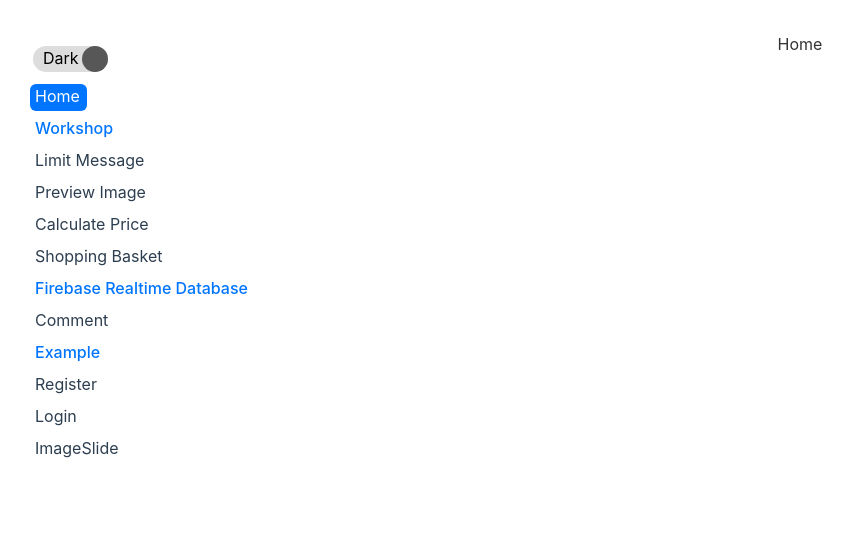
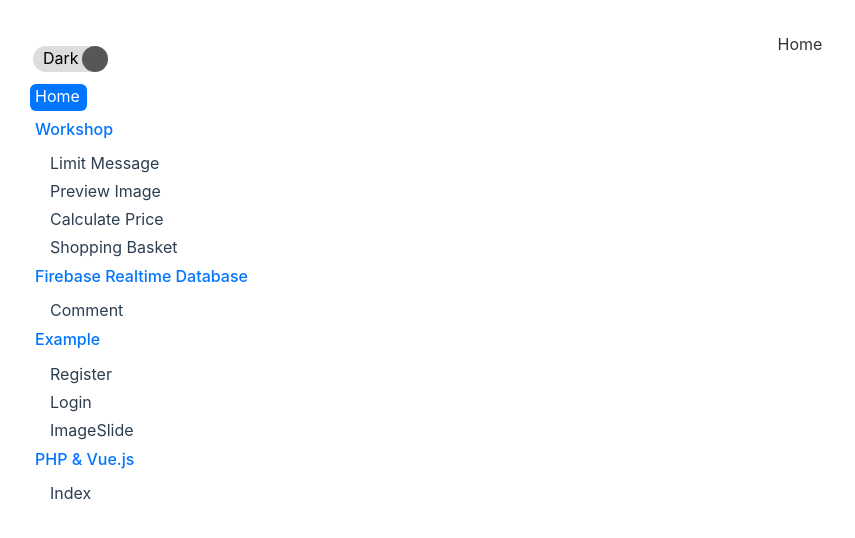
Before and after one commit to warawrp/vue-workshop, a Vue app: page / in a window 1280 px wide. Shown: the top 538 px of the page, without its empty margins (0-855 px from the left). Built offline with nearby package versions, Linux system fonts and the light colour scheme.

Commit message:
16:49 181263

```diff
--- a/src/App.vue
+++ b/src/App.vue
@@ -20,17 +20,68 @@
 
               <div class="col-12 my-1"><router-link class="routerLink" to="/">Home</router-link></div>
               <!-- <div class="col-12"><router-link to="/about">About</router-link></div> -->
-              <div class="col-12 my-1"><p class="headerMenu">Workshop</p></div>
+              <div class="col-12 my-1">
+
+                <div id="accordion">
+                  <div>
+                    <div id="headingOne">
+                      <h5 class="mb-0">
+                        <label data-toggle="collapse" data-target="#collapseOne" aria-expanded="true" aria-controls="collapseOne">
+                          <p class="headerMenu">Workshop</p>
+                        </label>
+                      </h5>
+                    </div>
+                    <div id="collapseOne" class="collapse show" aria-labelledby="headingOne" data-parent="#accordion">
                       <div class="col-12 my-1"><router-link class="routerLink" to="/limitmessage">Limit Message</router-link></div>
                       <div class="col-12 my-1"><router-link class="routerLink" to="/previewimage">Preview Image</router-link></div>
                       <div class="col-12 my-1"><router-link class="routerLink" to="/calculateprice">Calculate Price</router-link></div>
                       <div class="col-12 my-1"><router-link class="routerLink" to="/shoppingbasket">Shopping Basket</router-link></div>
-              <div class="col-12 my-1"><p class="headerMenu">Firebase Realtime Database</p></div>
+                    </div>
+                  </div>
+
+                  <div>
+                    <div id="headingTwo">
+                      <h5 class="mb-0">
+                        <label class="collapsed" data-toggle="collapse" data-target="#collapseTwo" aria-expanded="true" aria-controls="collapseTwo">
+                          <p class="headerMenu">Firebase Realtime Database</p>
+                        </label>
+                      </h5>
+                    </div>
+                    <div id="collapseTwo" class="collapse show" aria-labelledby="headingTwo" data-parent="#accordion">
                       <div class="col-12 my-1"><router-link class="routerLink" to="/comment">Comment</router-link></div>
-              <div class="col-12 my-1"><p class="headerMenu">Example</p></div>
+                    </div>
+                  </div>
+
+                  <div>
+                    <div id="headingTree">
+                      <h5 class="mb-0">
+                        <label class="collapsed" data-toggle="collapse" data-target="#collapseTree" aria-expanded="true" aria-controls="collapseTree">
+                          <p class="headerMenu">Example</p>
+                        </label>
+                      </h5>
+                    </div>
+                    <div id="collapseTree" class="collapse show" aria-labelledby="headingTree" data-parent="#accordion">
                       <div class="col-12 my-1"><router-link class="routerLink" to="/register">Register</router-link></div>
                       <div class="col-12 my-1"><router-link class="routerLink" to="/login">Login</router-link></div>
                       <div class="col-12 my-1"><router-link class="routerLink" to="/imageSlide">ImageSlide</router-link></div>
+                    </div>
+                  </div>
+
+                  <div>
+                    <div id="headingFour">
+                      <h5 class="mb-0">
+                        <label class="collapsed" data-toggle="collapse" data-target="#collapseFour" aria-expanded="true" aria-controls="collapseFour">
+                          <p class="headerMenu">PHP & Vue.js</p>
+                        </label>
+                      </h5>
+                    </div>
+                    <div id="collapseFour" class="collapse show" aria-labelledby="headingFour" data-parent="#accordion">
+                      <div class="col-12 my-1"><router-link class="routerLink" to="/index">Index</router-link></div>
+                    </div>
+                  </div>
+
+                </div>
+              </div>
             </div>
           </div>
           <div class="col-9">
@@ -63,10 +114,20 @@
 
 
 <style>
-  @import './assets/css/darktheme.css';
-  @import './assets/css/lighttheme.css';
+  @import './css/darktheme.css';
+  @import './css/lighttheme.css';
 .iconTheme{
   cursor: pointer;
   padding-left: 20px;
 }
+
+.card{
+  background: none;
+  border:#fff 1px solid;
+}
+
+.card .card-header{
+  background: none;
+  border:none;
+}
 </style>
--- a/src/assets/css/lighttheme.css
+++ b/src/css/lighttheme.css
@@ -30,12 +30,13 @@
     min-height: 100vh;
 }
 
-
 .headerMenu{
     font-weight:500;
     color:#0075ff;
     margin: 0;
     padding-left: 5px;
+    font-size: 16px;
+    cursor: pointer !important;
 }
 
 .btn-dark2{
--- /dev/null
+++ b/src/js/app.js
@@ -0,0 +1,13 @@
+
+export default {
+    name: 'index',
+    data(){
+        return{
+            message: 'Hello Vue!',
+            from:{
+                fname: "",
+                lname: ""
+            }
+        }
+    }
+}
--- a/src/router/index.js
+++ b/src/router/index.js
@@ -10,6 +10,7 @@ import ShoppingBasket from "../views/ShoppingBasket.vue";
 import Register from "../views/Register.vue";
 import Login from "../views/Login.vue";
 import VueSlickCarousel from "../views/ImageSlide.vue";
+import Index from "../views/Index.vue";
 
 Vue.use(VueRouter);
 
@@ -70,6 +71,11 @@ const routes = [
     path: "/imageslide",
     name: "ImageSlide",
     component: VueSlickCarousel
+  },
+  {
+    path: "/index",
+    name: "Index",
+    component: Index
   }
 ];
 
--- a/src/views/ImageSlide.vue
+++ b/src/views/ImageSlide.vue
@@ -13,8 +13,6 @@
   import 'vue-slick-carousel/dist/vue-slick-carousel.css'
   // optional style for arrows & dots
   import 'vue-slick-carousel/dist/vue-slick-carousel-theme.css'
-  import '@fortawesome/fontawesome-free/css/all.css'
-  import '@fortawesome/fontawesome-free/js/all.js'
 
   export default {
     name: 'ImageSlide',
@@ -91,5 +89,4 @@
   object-fit: cover;
 }
 
-
 </style>
--- /dev/null
+++ b/src/views/Index.vue
@@ -0,0 +1,32 @@
+<template>
+    <div id="index" class="container-fluid mt-3">
+        <p style="color:#0075ff" class="text-center mb-3">Vue.js & PHP (Single page Application)</p>
+        <div class="row">
+            <div class="col-3"></div>
+            <div class="col-6">
+                <form >
+                    <div class="form-group">
+                        <label>ชื่อ</label>
+                        <input type="text" class="form-control" v-model="from.fname">
+                    </div>
+                    <div class="form-group">
+                        <label>นามสกุล</label>
+                        <input type="text" class="form-control" v-model="from.lname">
+                    </div>
+                    <div align="center">
+                        <button type="submit" class="btn btn-primary mr-2">บันทึก</button>
+                        <button type="reset" class="btn btn-danger">ยกเลิก</button>
+                    </div>
+                </form>
+            </div>
+            <div class="col-3"></div>
+        </div>
+        <div class="row">
+            <div class="col-3"></div>
+            <div class="col-6 py-2">{{from}}</div>
+            <div class="col-3"></div>
+        </div>
+    </div>
+</template>
+
+<script src="../js/app.js"></script>
```
Also changed, not shown: src/css/darktheme.css (renamed from src/assets/css/darktheme.css). Lines whose indentation alone changed are shown as unchanged.
